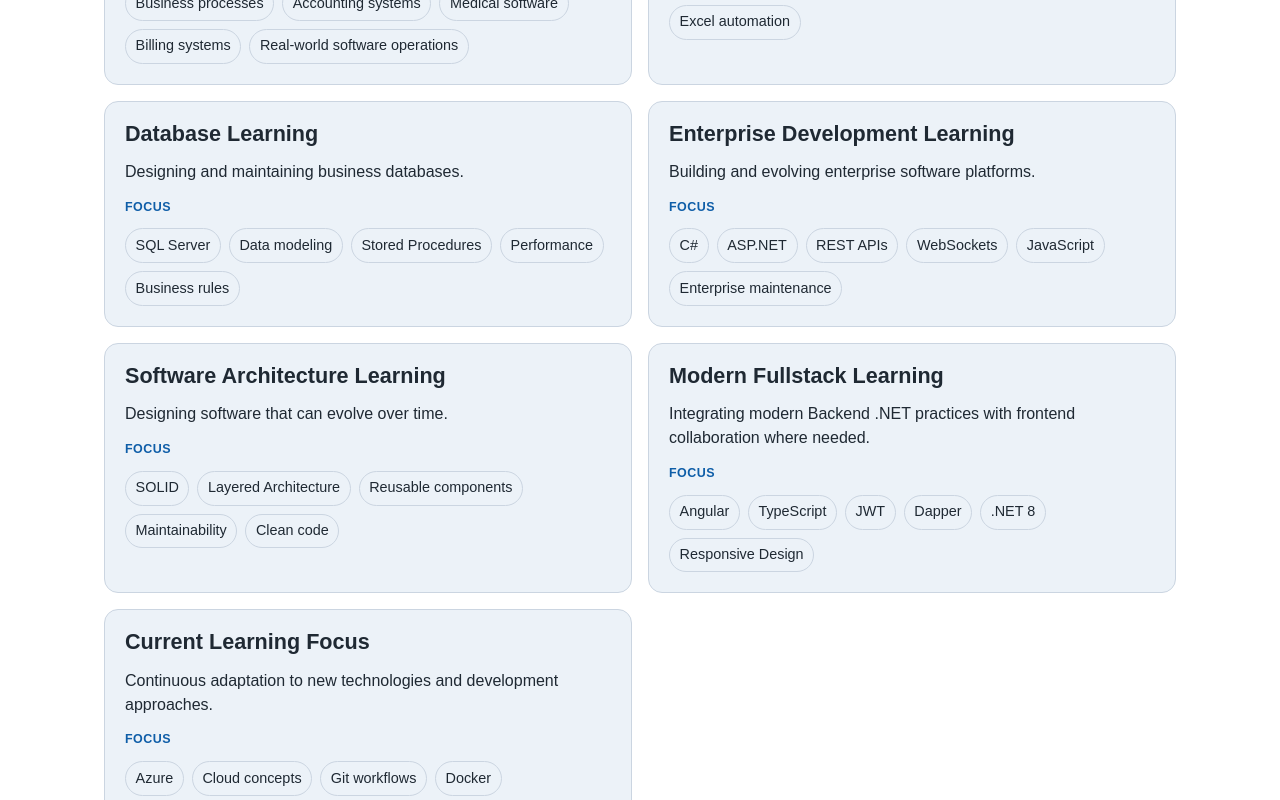
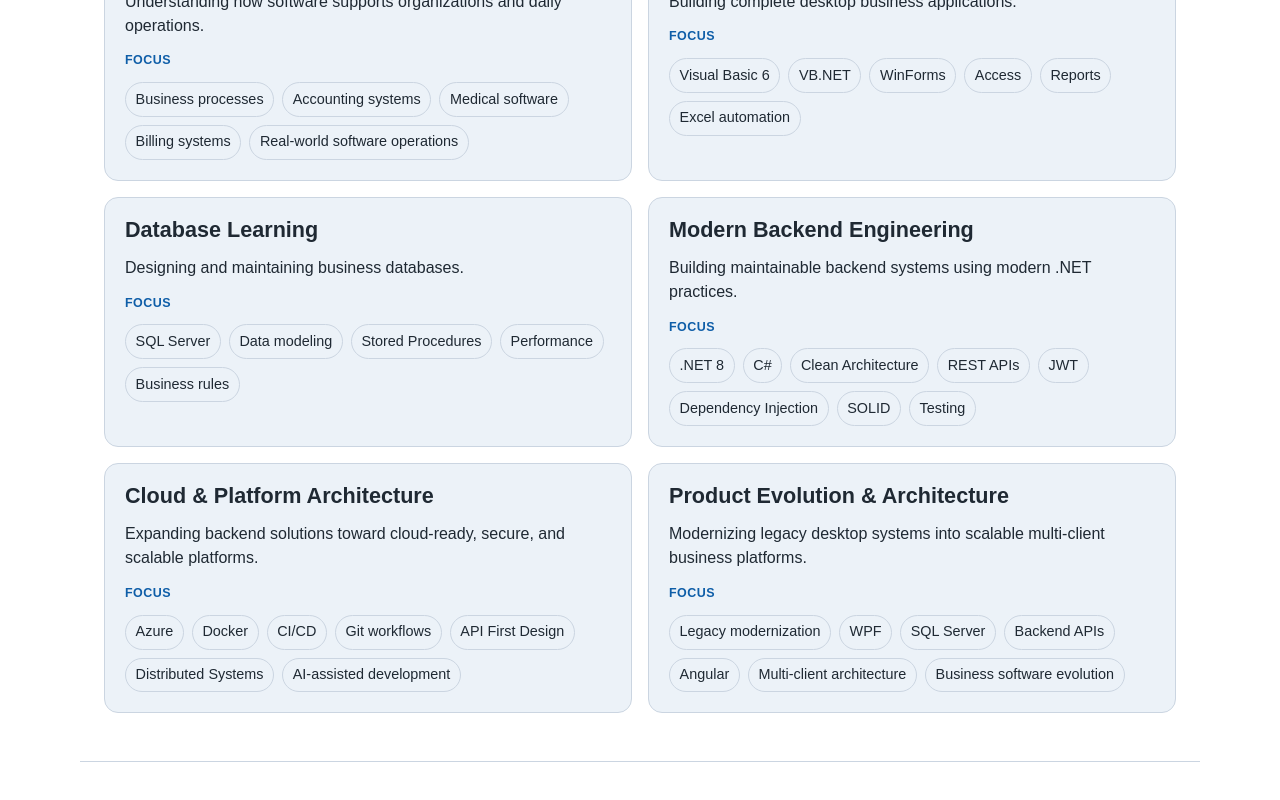
Before and after one commit to jorgejaimes085GH/J3dev-portfolio, an Angular app: page /education in a window 1280 px wide. Shown: the part 1440-2240 px from the top of the page. Built offline with nearby package versions, Linux system fonts and the light colour scheme.

Commit message:
Polish education page content

```diff
--- a/src/app/data/education.data.ts
+++ b/src/app/data/education.data.ts
@@ -29,10 +29,10 @@ const FORMAL_EDUCATION_EN: FormalEducationEntry[] = [
     institution: 'UNAD',
     location: 'Bucaramanga, Santander, Colombia',
     program: 'Systems Engineering',
-    period: '2015 - 2019',
-    status: 'Completed through semester 9',
+    period: '2015 – Present',
+    status: 'Final stage – degree completion process underway.',
     summary:
-      'Further studies in software engineering, architecture, project development, databases, and systems design.',
+      'Currently in homologation process to complete the professional engineering degree in 2026. Advanced studies focused on software engineering, systems analysis, databases, software architecture, and enterprise application development.',
   },
 ];
 
@@ -68,76 +68,78 @@ const CONTINUOUS_LEARNING_EN: ContinuousLearningEntry[] = [
     summary: 'Designing and maintaining business databases.',
   },
   {
-    id: 'enterprise-development-learning',
-    title: 'Enterprise Development Learning',
+    id: 'modern-backend-engineering',
+    title: 'Modern Backend Engineering',
     focusAreas: [
+      '.NET 8',
       'C#',
-      'ASP.NET',
+      'Clean Architecture',
       'REST APIs',
-      'WebSockets',
-      'JavaScript',
-      'Enterprise maintenance',
+      'JWT',
+      'Dependency Injection',
+      'SOLID',
+      'Testing',
     ],
-    summary: 'Building and evolving enterprise software platforms.',
+    summary: 'Building maintainable backend systems using modern .NET practices.',
   },
   {
-    id: 'software-architecture-learning',
-    title: 'Software Architecture Learning',
+    id: 'cloud-platform-architecture',
+    title: 'Cloud & Platform Architecture',
     focusAreas: [
-      'SOLID',
-      'Layered Architecture',
-      'Reusable components',
-      'Maintainability',
-      'Clean code',
+      'Azure',
+      'Docker',
+      'CI/CD',
+      'Git workflows',
+      'API First Design',
+      'Distributed Systems',
+      'AI-assisted development',
     ],
-    summary: 'Designing software that can evolve over time.',
+    summary: 'Expanding backend solutions toward cloud-ready, secure, and scalable platforms.',
   },
   {
-    id: 'modern-fullstack-learning',
-    title: 'Modern Fullstack Learning',
-    focusAreas: ['Angular', 'TypeScript', 'JWT', 'Dapper', '.NET 8', 'Responsive Design'],
-    summary: 'Integrating modern Backend .NET practices with frontend collaboration where needed.',
-  },
-  {
-    id: 'current-learning-focus',
-    title: 'Current Learning Focus',
+    id: 'product-evolution-architecture',
+    title: 'Product Evolution & Architecture',
     focusAreas: [
-      'Azure',
-      'Cloud concepts',
-      'Git workflows',
-      'Docker',
-      'AI-assisted development',
-      'Modern engineering practices',
+      'Legacy modernization',
+      'WPF',
+      'SQL Server',
+      'Backend APIs',
+      'Angular',
+      'Multi-client architecture',
+      'Business software evolution',
     ],
-    summary: 'Continuous adaptation to new technologies and development approaches.',
+    summary: 'Modernizing legacy desktop systems into scalable multi-client business platforms.',
   },
 ];
 
 const EDUCATION_HIGHLIGHTS_EN: EducationHighlight[] = [
   {
     title: 'Formal Education',
-    description: 'Completed technology degree and advanced engineering studies.',
+    description:
+      'Completed technology studies and resumed the systems engineering degree completion process.',
   },
   {
     title: 'Independent Learning',
     description:
-      'Self-directed technical growth from legacy systems toward modern Backend .NET practices.',
+      'Self-directed growth from legacy desktop systems toward modern Backend .NET, APIs, architecture, and cloud-ready practices.',
   },
   {
     title: 'Production Experience',
-    description: 'Learning reinforced through real-world software projects.',
+    description:
+      'Learning reinforced through long-term real-world software projects used in business operations.',
   },
   {
     title: 'Continuous Improvement',
-    description: 'Active learning mindset maintained throughout career.',
+    description:
+      'Active learning mindset focused on better architecture, maintainability, scalability, and product evolution.',
   },
 ];
 
 const EDUCATION_CTA_LINKS_EN: EducationCtaLink[] = [
-  { label: 'Explore Skills', route: '/skills' },
-  { label: 'View Projects', route: '/projects' },
-  { label: 'View Journey', route: '/journey' },
-  { label: 'View Documents', route: '/documents' },
+  { label: 'Explore technical foundation', route: '/skills' },
+  { label: 'Review project evidence', route: '/projects' },
+  { label: 'See technical evolution', route: '/journey' },
+  { label: 'Review supporting documents', route: '/documents' },
 ];
 
 const FORMAL_EDUCATION_ES: FormalEducationEntry[] = [
@@ -156,9 +158,10 @@ const FORMAL_EDUCATION_ES: FormalEducationEntry[] = [
   {
     ...FORMAL_EDUCATION_EN[2],
     program: 'Ingeniería de Sistemas',
-    status: 'Completado hasta noveno semestre',
+    period: '2015 – Actualidad',
+    status: 'Etapa final – proceso de finalización de grado en curso.',
     summary:
-      'Estudios adicionales en ingeniería de software, arquitectura, desarrollo de proyectos, bases de datos y diseño de sistemas.',
+      'Actualmente en proceso de homologación para completar el título profesional de ingeniería en 2026. Estudios avanzados enfocados en ingeniería de software, análisis de sistemas, bases de datos, arquitectura de software y desarrollo de aplicaciones empresariales.',
   },
 ];
 
@@ -207,48 +210,48 @@ const CONTINUOUS_LEARNING_ES: ContinuousLearningEntry[] = [
   },
   {
     ...CONTINUOUS_LEARNING_EN[3],
-    title: 'Aprendizaje en desarrollo empresarial',
+    title: 'Ingeniería Backend Moderna',
     focusAreas: [
+      '.NET 8',
       'C#',
-      'ASP.NET',
+      'Clean Architecture',
       'REST APIs',
-      'WebSockets',
-      'JavaScript',
-      'Mantenimiento empresarial',
+      'JWT',
+      'Dependency Injection',
+      'SOLID',
+      'Testing',
     ],
-    summary: 'Construcción y evolución de plataformas de software empresarial.',
+    summary: 'Construcción de sistemas backend mantenibles usando prácticas modernas de .NET.',
   },
   {
     ...CONTINUOUS_LEARNING_EN[4],
-    title: 'Aprendizaje en arquitectura de software',
+    title: 'Arquitectura Cloud y Plataforma',
     focusAreas: [
-      'SOLID',
-      'Layered Architecture',
-      'Componentes reutilizables',
-      'Mantenibilidad',
-      'Clean code',
+      'Azure',
+      'Docker',
+      'CI/CD',
+      'Git workflows',
+      'API First Design',
+      'Distributed Systems',
+      'AI-assisted development',
     ],
-    summary: 'Diseño de software que puede evolucionar con el tiempo.',
+    summary:
+      'Evolución de soluciones backend hacia plataformas preparadas para cloud, seguridad y escalabilidad.',
   },
   {
     ...CONTINUOUS_LEARNING_EN[5],
-    title: 'Aprendizaje fullstack moderno',
-    focusAreas: ['Angular', 'TypeScript', 'JWT', 'Dapper', '.NET 8', 'Diseño responsive'],
+    title: 'Evolución de Producto y Arquitectura',
+    focusAreas: [
+      'Legacy modernization',
+      'WPF',
+      'SQL Server',
+      'Backend APIs',
+      'Angular',
+      'Multi-client architecture',
+      'Business software evolution',
+    ],
     summary:
-      'Integración de prácticas Backend .NET modernas con colaboración frontend cuando se requiere.',
-  },
-  {
-    ...CONTINUOUS_LEARNING_EN[6],
-    title: 'Enfoque actual de aprendizaje',
-    focusAreas: [
-      'Azure',
-      'Conceptos cloud',
-      'Flujos Git',
-      'Docker',
-      'Desarrollo asistido por IA',
-      'Prácticas modernas de ingeniería',
-    ],
-    summary: 'Adaptación continua a nuevas tecnologías y enfoques de desarrollo.',
+      'Modernización de sistemas desktop legacy hacia plataformas empresariales escalables y multi-cliente.',
   },
 ];
 
@@ -259,21 +262,24 @@ export const CONTINUOUS_LEARNING = {
 
 const EDUCATION_HIGHLIGHTS_ES: EducationHighlight[] = [
   {
-    title: 'Educación formal',
-    description: 'Tecnología completada y estudios avanzados de ingeniería.',
+    title: 'Educación Formal',
+    description:
+      'Estudios tecnológicos completados y proceso de finalización de Ingeniería de Sistemas retomado.',
   },
   {
-    title: 'Aprendizaje independiente',
+    title: 'Aprendizaje Independiente',
     description:
-      'Crecimiento técnico autodirigido desde sistemas legacy hacia prácticas modernas de Backend .NET.',
+      'Crecimiento autodirigido desde sistemas desktop legacy hacia Backend .NET moderno, APIs, arquitectura y prácticas preparadas para cloud.',
   },
   {
-    title: 'Experiencia en producción',
-    description: 'Aprendizaje reforzado mediante proyectos de software reales.',
+    title: 'Experiencia en Producción',
+    description:
+      'Aprendizaje reforzado mediante proyectos reales de software usados en operaciones de negocio.',
   },
   {
-    title: 'Mejora continua',
-    description: 'Mentalidad de aprendizaje activo mantenida durante la trayectoria profesional.',
+    title: 'Mejora Continua',
+    description:
+      'Mentalidad activa de aprendizaje enfocada en mejor arquitectura, mantenibilidad, escalabilidad y evolución de producto.',
   },
 ];
 
@@ -283,10 +289,10 @@ export const EDUCATION_HIGHLIGHTS = {
 } as const;
 
 const EDUCATION_CTA_LINKS_ES: EducationCtaLink[] = [
-  { label: 'Explorar Habilidades', route: '/skills' },
-  { label: 'Ver Proyectos', route: '/projects' },
-  { label: 'Ver Trayectoria', route: '/journey' },
-  { label: 'Ver Documentos', route: '/documents' },
+  { label: 'Explorar base técnica', route: '/skills' },
+  { label: 'Revisar evidencia en proyectos', route: '/projects' },
+  { label: 'Ver evolución técnica', route: '/journey' },
+  { label: 'Revisar documentos de soporte', route: '/documents' },
 ];
 
 export const EDUCATION_CTA_LINKS = {
--- a/src/app/data/ui-text.data.ts
+++ b/src/app/data/ui-text.data.ts
@@ -100,9 +100,9 @@ export const UI_TEXT = {
         philosophyEyebrow: 'Learning Philosophy',
         philosophyTitle: 'Learning Never Stops',
         philosophyBodyOne:
-          'Technology changes constantly, so professional development cannot depend on formal education alone. Academic study provides durable foundations, professional experience provides context, and independent learning creates the growth needed to keep improving.',
+          'Technology changes constantly, so professional development cannot depend on formal education alone. Academic study provides durable foundations, production experience provides context, and continuous learning creates the growth needed to keep improving.',
         philosophyBodyTwo:
-          'Jorge treats continuous learning as part of his professional identity: reading, researching, practicing, reviewing decisions, and adapting new approaches while keeping maintainability, business value, and usability in focus.',
+          'For Jorge, continuous learning is not only about adopting new technologies. It is also about improving software design decisions, maintainability, scalability, security, and business impact through real-world experience.',
         highlightsEyebrow: 'Education Highlights',
         highlightsTitle: 'Evidence of long-term development',
         highlightsAria: 'Education highlights',
@@ -383,9 +383,9 @@ export const UI_TEXT = {
         philosophyEyebrow: 'Filosofía de aprendizaje',
         philosophyTitle: 'El aprendizaje nunca se detiene',
         philosophyBodyOne:
-          'La tecnología cambia constantemente, por eso el desarrollo profesional no puede depender solo de la educación formal. El estudio académico aporta bases duraderas, la experiencia profesional aporta contexto y el aprendizaje independiente crea el crecimiento necesario para seguir mejorando.',
+          'La tecnología cambia constantemente, por eso el desarrollo profesional no puede depender únicamente de la educación formal. El estudio académico aporta bases duraderas, la experiencia en producción aporta contexto y el aprendizaje continuo crea el crecimiento necesario para seguir mejorando.',
         philosophyBodyTwo:
-          'Jorge trata el aprendizaje continuo como parte de su identidad profesional: leer, investigar, practicar, revisar decisiones y adaptar nuevos enfoques manteniendo en foco la mantenibilidad, el valor de negocio y la usabilidad.',
+          'Para Jorge, el aprendizaje continuo no se trata solo de adoptar nuevas tecnologías. También se trata de mejorar decisiones de diseño de software, mantenibilidad, escalabilidad, seguridad e impacto de negocio mediante experiencia real.',
         highlightsEyebrow: 'Aspectos destacados de educación',
         highlightsTitle: 'Evidencia de desarrollo a largo plazo',
         highlightsAria: 'Aspectos destacados de educación',
```
